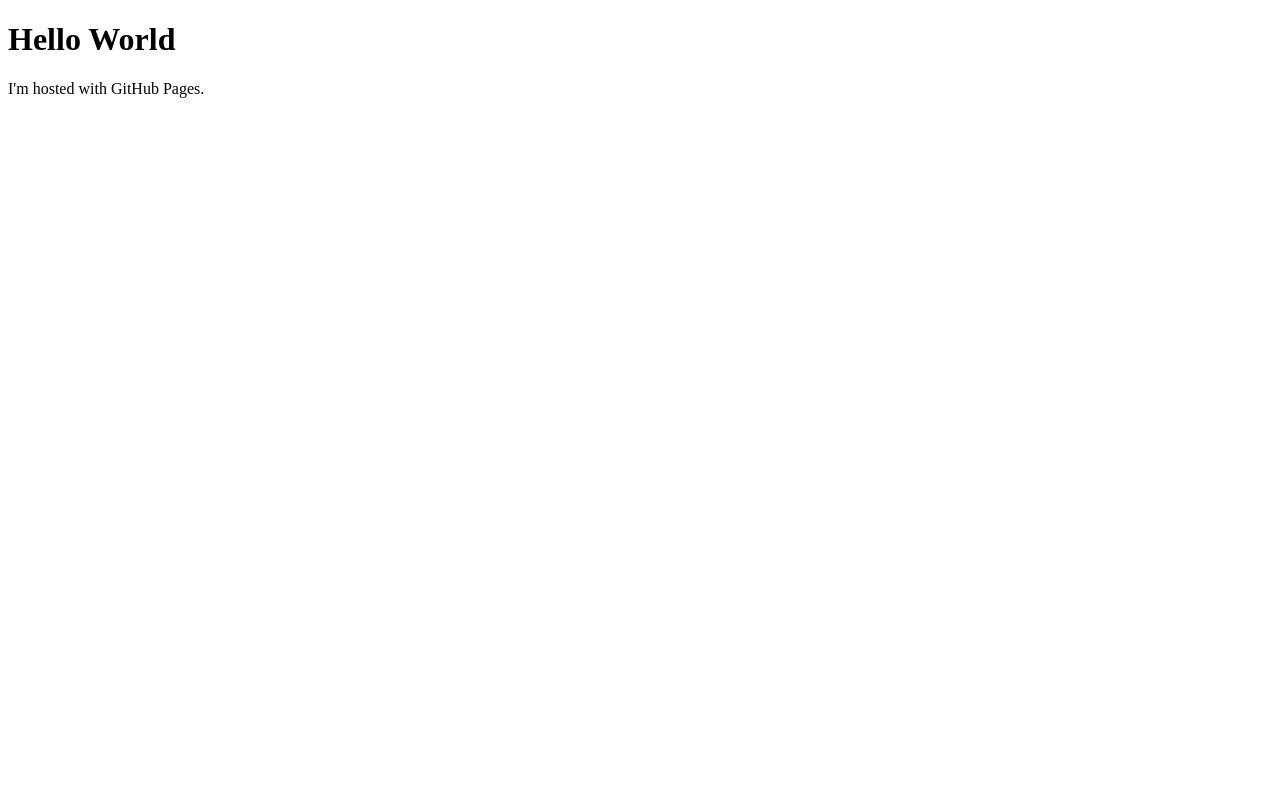
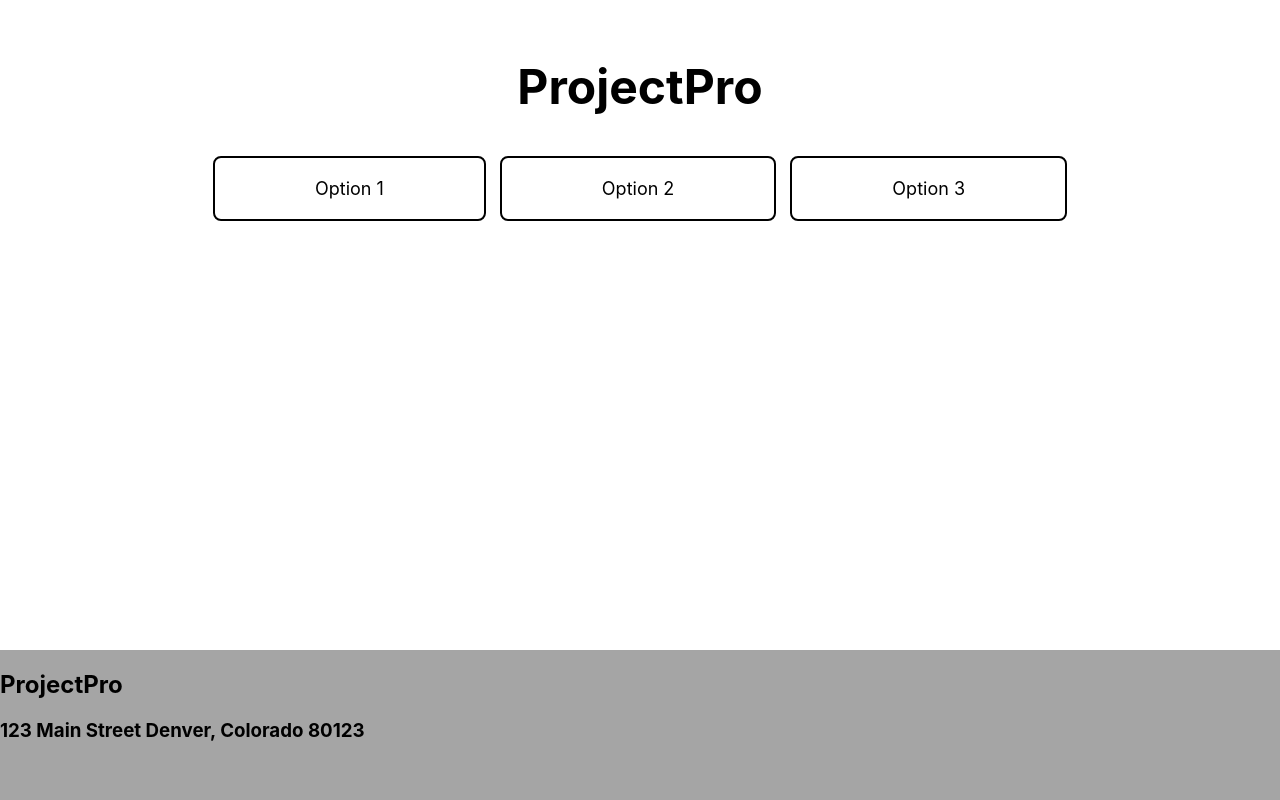
Before and after one commit to derektg/derektg.github.io, a plain HTML site: page index.html in a window 1280 px wide. Drawn offline with Linux system fonts and the light colour scheme.

Commit message:
Update index.html

```diff
--- a/index.html
+++ b/index.html
@@ -1,7 +1,86 @@
 <!DOCTYPE html>
-<html>
-    <body>
-        <h1>Hello World</h1>
-        <p>I'm hosted with GitHub Pages.</p>
+<html lang="en">
+    <head>
+        <title>Header View</title>
+        <meta charset="UTF-8">
+        <meta name="viewport" content="width=device-width, initial-scale=1">
+        <style>
+            .header {
+                background: white;
+                padding: 25px;
+                text-align: center;
+                color: black;
+                font-size: 24px;
+                font-family: -apple-system, BlinkMacSystemFont, 'Segoe UI', Roboto, Oxygen, Ubuntu, Cantarell, 'Open Sans', 'Helvetica Neue', sans-serif
+            }
+
+            .footer {
+                background: rgb(165, 165, 165);
+                position: absolute;
+                bottom: 0;
+                width: 100%;
+                height: 150px;
+                font-family:-apple-system, BlinkMacSystemFont, 'Segoe UI', Roboto, Oxygen, Ubuntu, Cantarell, 'Open Sans', 'Helvetica Neue', sans-serif
+            }
+
+            .button {
+                border: 2px solid black;
+                border-radius: 8px;
+                color: white;
+                padding: 20px 100px;
+                text-align: center;
+                text-decoration: none;
+                display: inline-block;
+                font-size: 18px;
+                font-family: -apple-system, BlinkMacSystemFont, 'Segoe UI', Roboto, Oxygen, Ubuntu, Cantarell, 'Open Sans', 'Helvetica Neue', sans-serif;
+                margin: 5px 5px;
+                transition-duration: 0.4s;
+                cursor: pointer;
+            }
+
+            .button1 {
+                background-color: white;
+                color: black;
+            }
+
+            .button1:hover {
+                background-color: grey;
+                color: white;
+            }
+
+            .center {
+                margin-left: auto;
+                margin-right: auto;
+            }
+
+        </style>
+    </head>
+    <body style="margin: 0px;">
+        <div class="header">
+            <h1>ProjectPro</h1>
+            <table class="center">
+                <tr>
+                    <td>
+                        <button class="button button1">Option 1</button>
+                    </td>
+                    <td>
+                        <button class="button button1">Option 2</button>
+                    </td>
+                    <td>
+                        <button class="button button1">Option 3</button>
+                    </td>
+                </tr>
+            </table>
+        </div>
+        <div>
+            <h1></h1>
+        </div>
+        <div class="footer">
+            <h2>ProjectPro</h2>
+            <h3>
+                123 Main Street
+                Denver, Colorado 80123
+            </h3>
+        </div>
     </body>
 </html>
```
